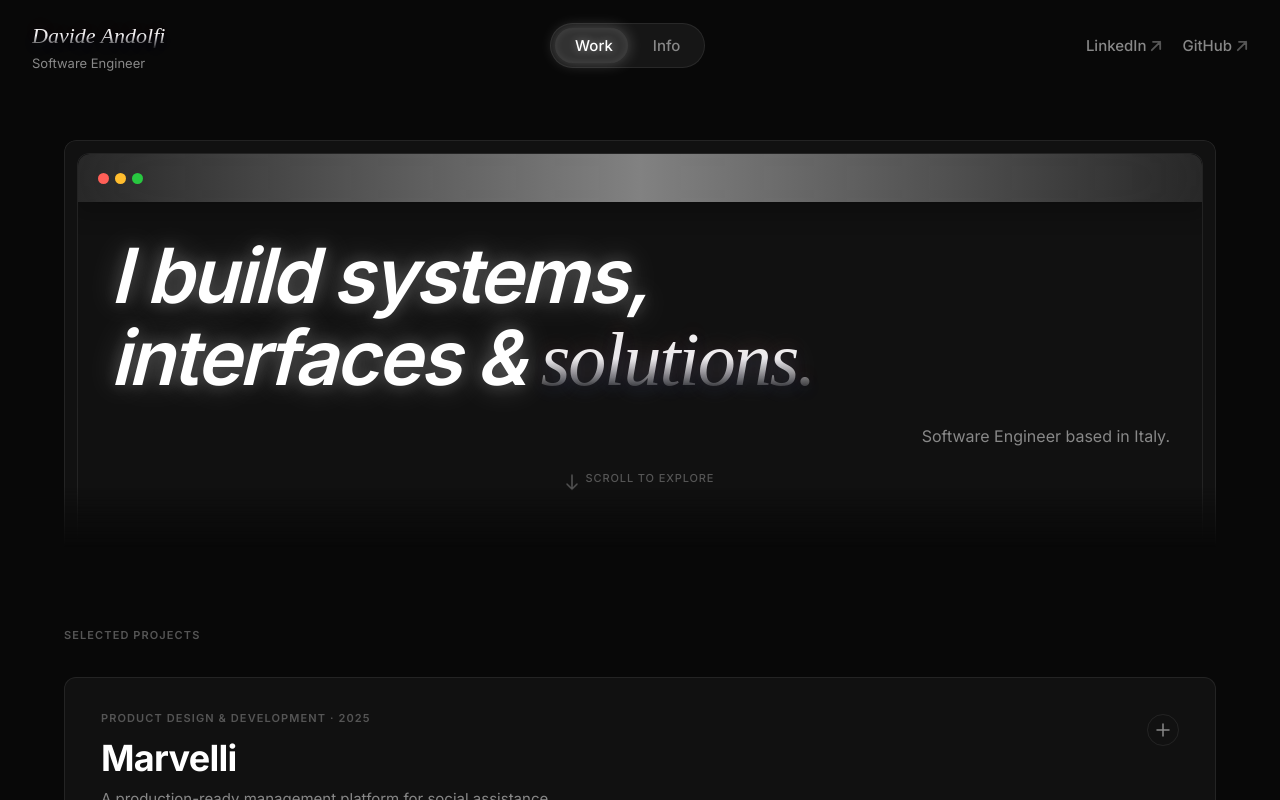
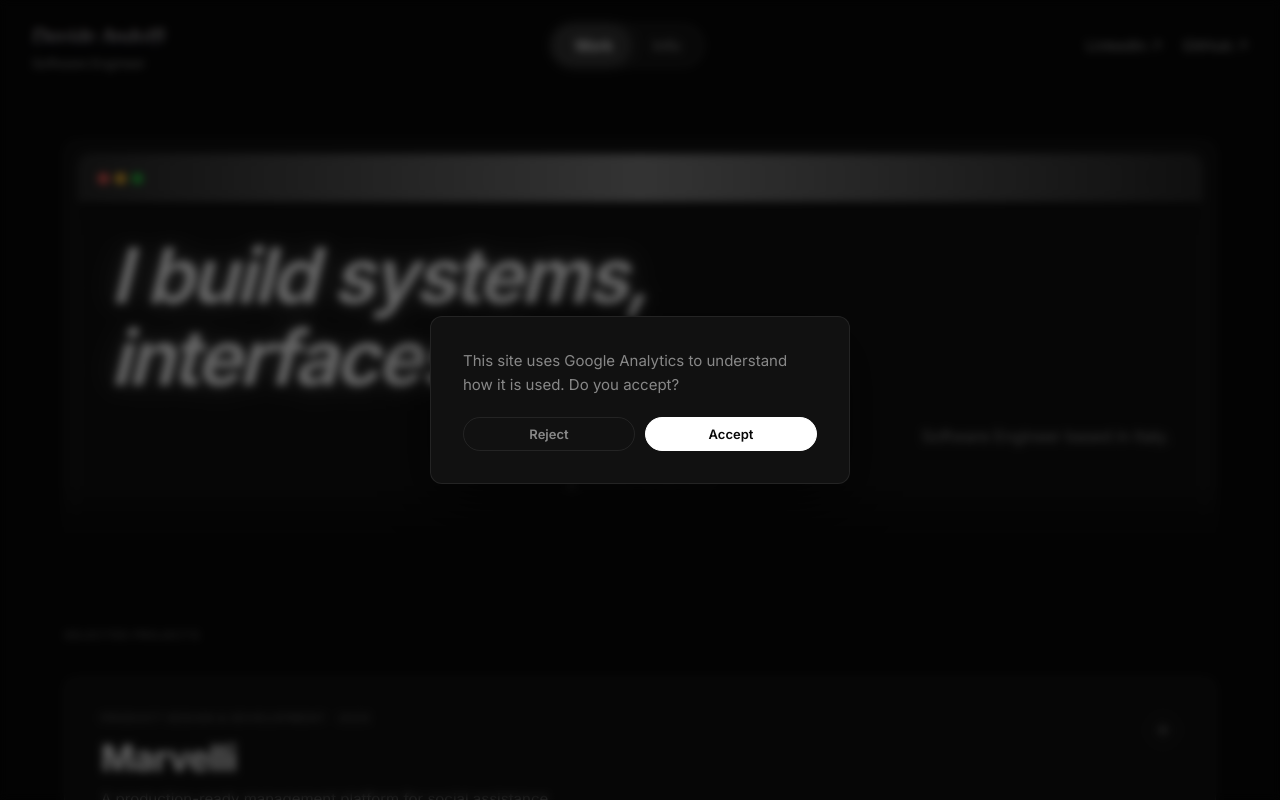
Before and after one commit to DadoBot/portfolio, a React (Vite) app: page / in a window 1280 px wide. Shown: the top 800 px of the page. Built offline with nearby package versions, Linux system fonts and the light colour scheme; a web font is replaced by a local one.

Commit message:
feat: enhance cookie consent component with portal rendering and improved styling

```diff
--- a/src/components/CookieConsent.jsx
+++ b/src/components/CookieConsent.jsx
@@ -1,4 +1,5 @@
 import { useEffect, useState } from 'react';
+import { createPortal } from 'react-dom';
 import { getStoredConsent, setStoredConsent, loadGoogleAnalytics } from '../lib/analytics';
 
 export default function CookieConsent({ t }) {
@@ -26,8 +27,9 @@ export default function CookieConsent({ t }) {
 
   if (!visible) return null;
 
-  return (
-    <div className="cookie-consent" role="dialog" aria-live="polite">
+  return createPortal(
+    <div className="cookie-consent-overlay">
+      <div className="cookie-consent" role="dialog" aria-modal="true" aria-live="polite">
         <p className="cookie-consent__text">{t.cookies.text}</p>
         <div className="cookie-consent__actions">
           <button className="cookie-consent__btn cookie-consent__btn--reject" onClick={handleReject}>
@@ -38,5 +40,7 @@ export default function CookieConsent({ t }) {
           </button>
         </div>
       </div>
+    </div>,
+    document.body
   );
 }
--- a/src/index.css
+++ b/src/index.css
@@ -847,29 +847,45 @@ a {
 }
 
 /* ---------- Cookie Consent ---------- */
+.cookie-consent-overlay {
+  position: fixed;
+  inset: 0;
+  z-index: 300;
+  display: flex;
+  align-items: center;
+  justify-content: center;
+  padding: 24px;
+  background: rgba(0, 0, 0, 0.6);
+  backdrop-filter: blur(4px);
+  animation: cookieOverlayIn 0.3s ease forwards;
+}
+
+@keyframes cookieOverlayIn {
+  from {
+    opacity: 0;
+  }
+
+  to {
+    opacity: 1;
+  }
+}
+
 .cookie-consent {
-  position: fixed;
-  left: 24px;
-  right: 24px;
-  bottom: 24px;
-  z-index: 300;
-  margin: 0 auto;
-  max-width: 560px;
   display: flex;
-  flex-wrap: wrap;
-  align-items: center;
-  gap: 16px;
+  flex-direction: column;
+  align-items: flex-start;
+  gap: 20px;
+  width: 100%;
+  max-width: 420px;
   background: var(--surface);
   border: 1px solid var(--border);
   border-radius: var(--radius-md);
-  padding: 20px 24px;
-  box-shadow: 0 4px 24px rgba(0, 0, 0, 0.5);
-  backdrop-filter: blur(12px);
+  padding: 32px;
+  box-shadow: 0 20px 60px rgba(0, 0, 0, 0.6);
 }
 
 .cookie-consent__text {
-  flex: 1 1 260px;
-  font-size: 14px;
+  font-size: 15px;
   color: var(--text-secondary);
   line-height: 1.6;
 }
@@ -877,7 +893,12 @@ a {
 .cookie-consent__actions {
   display: flex;
   gap: 10px;
-  flex-shrink: 0;
+  width: 100%;
+}
+
+.cookie-consent__btn {
+  flex: 1;
+  text-align: center;
 }
 
 .cookie-consent__btn {
@@ -913,10 +934,11 @@ a {
 
 @media (max-width: 480px) {
   .cookie-consent {
-    left: 16px;
-    right: 16px;
-    bottom: 16px;
-    padding: 16px 18px;
+    padding: 24px 20px;
+  }
+
+  .cookie-consent__actions {
+    flex-direction: column;
   }
 }
 
```
Lines whose indentation alone changed are shown as unchanged.
